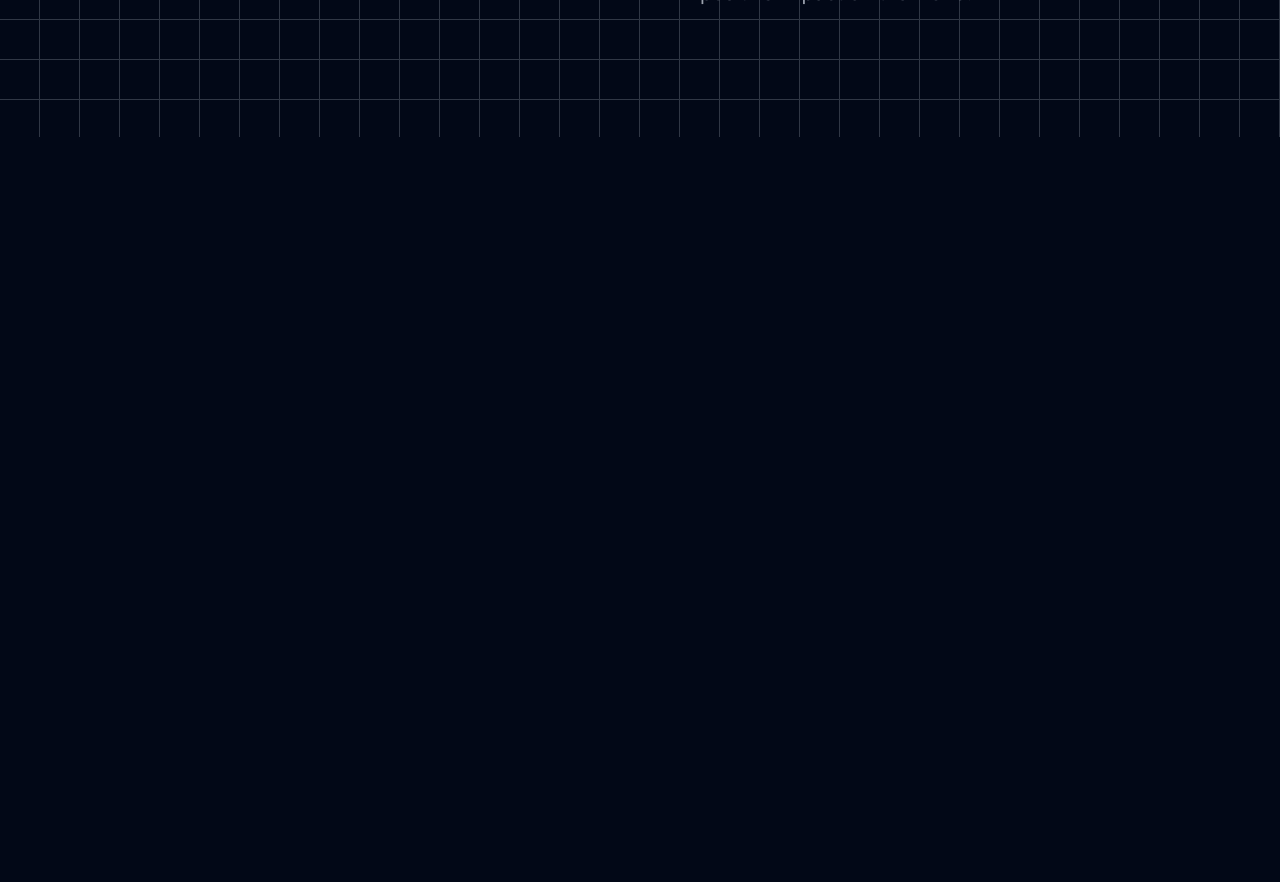
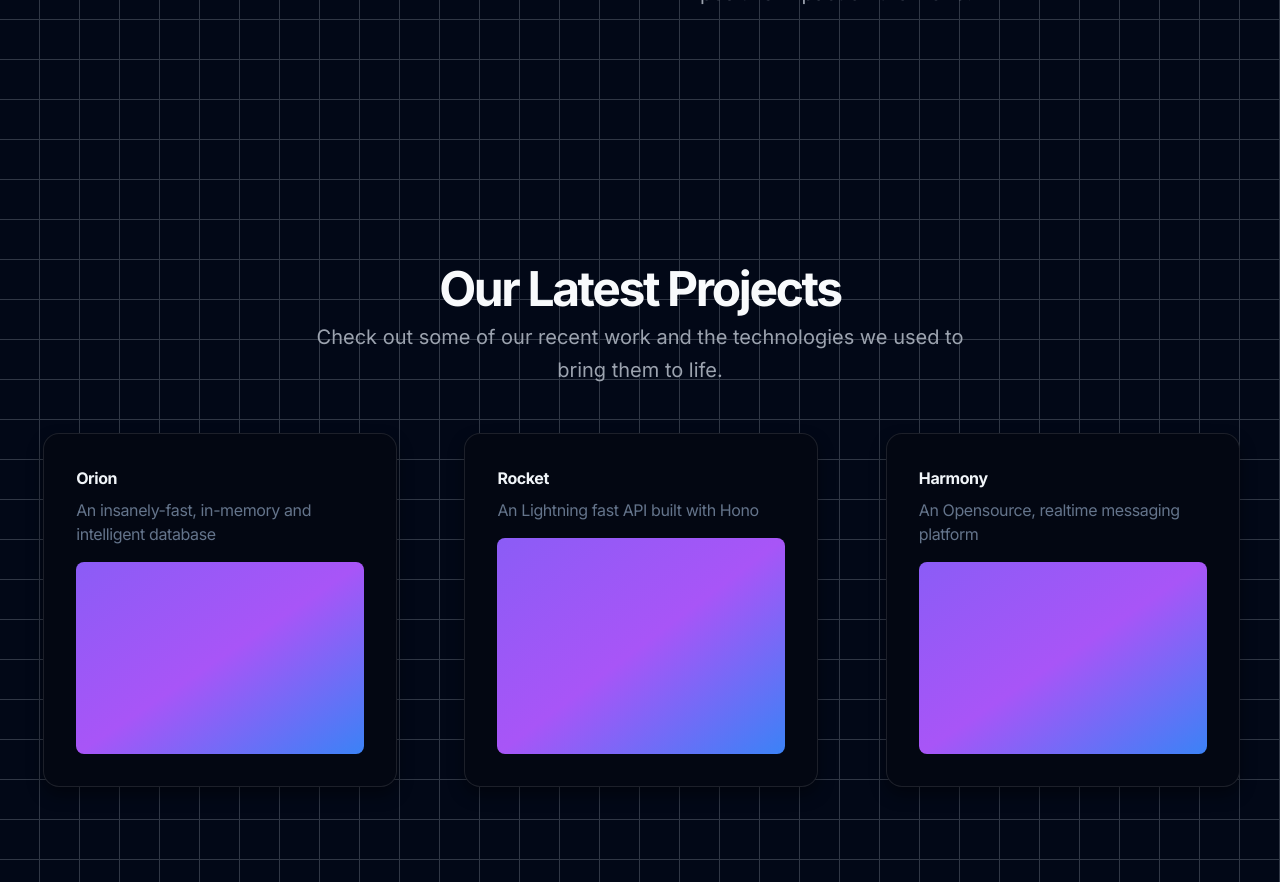
Before and after one commit to thestarsociety/hq, a Next.js app: page /hq in a window 1280 px wide. Shown: the part 1820-2702 px from the top of the page. Before the commit the page ends 1957 px from the top, so only its background shows below. Built offline with nearby package versions, Linux system fonts and the light colour scheme.

Commit message:
feat: projects section

```diff
--- a/app/(routes)/hq/page.tsx
+++ b/app/(routes)/hq/page.tsx
@@ -3,6 +3,7 @@
 import GridPattern from "@/components/magicui/grid-background";
 import { Navbar } from "@/components/navBar";
 import AboutUs from "@/components/pages/aboutUs";
+import Projects from "@/components/pages/projects";
 import { MarqueeDemo } from "@/components/reviews";
 
 const HqPage = () => {
@@ -16,7 +17,7 @@
             {/* Main content */}
             <div className="relative z-10 space-y-5">
                 {/* Fixed Navbar at the top */}
-                <div className="fixed top-0 left-0 w-full z-50">
+                <div className="fixed top-4 left-0 w-full z-50">
                     <Navbar />
                 </div>
 
@@ -47,6 +48,7 @@
                         </div>
                     </section>
                     <AboutUs />
+                    <Projects />
                 </div>
             </div>
         </div>
--- /dev/null
+++ b/components/magicui/3d-pin.tsx
@@ -0,0 +1,164 @@
+"use client";
+import React, { useState } from "react";
+import { motion } from "framer-motion";
+import { cn } from "@/lib/utils";
+
+export const PinContainer = ({
+  children,
+  title,
+  href,
+  className,
+  containerClassName,
+}: {
+  children: React.ReactNode;
+  title?: string;
+  href?: string;
+  className?: string;
+  containerClassName?: string;
+}) => {
+  const [transform, setTransform] = useState(
+    "translate(-50%,-50%) rotateX(0deg)"
+  );
+
+  const onMouseEnter = () => {
+    setTransform("translate(-50%,-50%) rotateX(40deg) scale(0.8)");
+  };
+  const onMouseLeave = () => {
+    setTransform("translate(-50%,-50%) rotateX(0deg) scale(1)");
+  };
+
+  return (
+    <div
+      className={cn(
+        "relative group/pin z-50  cursor-pointer",
+        containerClassName
+      )}
+      onMouseEnter={onMouseEnter}
+      onMouseLeave={onMouseLeave}
+    >
+      <div
+        style={{
+          perspective: "1000px",
+          transform: "rotateX(70deg) translateZ(0deg)",
+        }}
+        className="absolute left-1/2 top-1/2 ml-[0.09375rem] mt-4 -translate-x-1/2 -translate-y-1/2"
+      >
+        <div
+          style={{
+            transform: transform,
+          }}
+          className="absolute left-1/2 p-4 top-1/2  flex justify-start items-start  rounded-2xl  shadow-[0_8px_16px_rgb(0_0_0/0.4)] bg-gray-950 border border-white/[0.1] group-hover/pin:border-white/[0.2] transition duration-700 overflow-hidden"
+        >
+          <div className={cn(" relative z-50 ", className)}>{children}</div>
+        </div>
+      </div>
+      <PinPerspective title={title} href={href} />
+    </div>
+  );
+};
+
+export const PinPerspective = ({
+  title,
+  href,
+}: {
+  title?: string;
+  href?: string;
+}) => {
+  return (
+    <motion.div className="pointer-events-none  w-96 h-80 flex items-center justify-center opacity-0 group-hover/pin:opacity-100 z-[60] transition duration-500">
+      <div className=" w-full h-full -mt-7 flex-none  inset-0">
+        <div className="absolute top-0 inset-x-0  flex justify-center">
+          <a
+            href={href}
+            target={"_blank"}
+            className="relative flex space-x-2 items-center z-10 rounded-full bg-zinc-950 py-0.5 px-4 ring-1 ring-white/10 "
+          >
+            <span className="relative z-20 text-white text-xs font-bold inline-block py-0.5">
+              {title}
+            </span>
+
+            <span className="absolute -bottom-0 left-[1.125rem] h-px w-[calc(100%-2.25rem)] bg-gradient-to-r from-emerald-400/0 via-emerald-400/90 to-emerald-400/0 transition-opacity duration-500 group-hover/btn:opacity-40"></span>
+          </a>
+        </div>
+
+        <div
+          style={{
+            perspective: "1000px",
+            transform: "rotateX(70deg) translateZ(0)",
+          }}
+          className="absolute left-1/2 top-1/2 ml-[0.09375rem] mt-4 -translate-x-1/2 -translate-y-1/2"
+        >
+          <>
+            <motion.div
+              initial={{
+                opacity: 0,
+                scale: 0,
+                x: "-50%",
+                y: "-50%",
+              }}
+              animate={{
+                opacity: [0, 1, 0.5, 0],
+                scale: 1,
+
+                z: 0,
+              }}
+              transition={{
+                duration: 6,
+                repeat: Infinity,
+                delay: 0,
+              }}
+              className="absolute left-1/2 top-1/2  h-[11.25rem] w-[11.25rem] rounded-[50%] bg-sky-500/[0.08] shadow-[0_8px_16px_rgb(0_0_0/0.4)]"
+            ></motion.div>
+            <motion.div
+              initial={{
+                opacity: 0,
+                scale: 0,
+                x: "-50%",
+                y: "-50%",
+              }}
+              animate={{
+                opacity: [0, 1, 0.5, 0],
+                scale: 1,
+
+                z: 0,
+              }}
+              transition={{
+                duration: 6,
+                repeat: Infinity,
+                delay: 2,
+              }}
+              className="absolute left-1/2 top-1/2  h-[11.25rem] w-[11.25rem] rounded-[50%] bg-sky-500/[0.08] shadow-[0_8px_16px_rgb(0_0_0/0.4)]"
+            ></motion.div>
+            <motion.div
+              initial={{
+                opacity: 0,
+                scale: 0,
+                x: "-50%",
+                y: "-50%",
+              }}
+              animate={{
+                opacity: [0, 1, 0.5, 0],
+                scale: 1,
+
+                z: 0,
+              }}
+              transition={{
+                duration: 6,
+                repeat: Infinity,
+                delay: 4,
+              }}
+              className="absolute left-1/2 top-1/2  h-[11.25rem] w-[11.25rem] rounded-[50%] bg-sky-500/[0.08] shadow-[0_8px_16px_rgb(0_0_0/0.4)]"
+            ></motion.div>
+          </>
+        </div>
+
+        <>
+          <motion.div className="absolute right-1/2 bottom-1/2 bg-gradient-to-b from-transparent to-cyan-500 translate-y-[14px] w-px h-20 group-hover/pin:h-40 blur-[2px]" />
+          <motion.div className="absolute right-1/2 bottom-1/2 bg-gradient-to-b from-transparent to-cyan-500 translate-y-[14px] w-px h-20 group-hover/pin:h-40  " />
+          <motion.div className="absolute right-1/2 translate-x-[1.5px] bottom-1/2 bg-cyan-600 translate-y-[14px] w-[4px] h-[4px] rounded-full z-40 blur-[3px]" />
+          <motion.div className="absolute right-1/2 translate-x-[0.5px] bottom-1/2 bg-cyan-300 translate-y-[14px] w-[2px] h-[2px] rounded-full z-40 " />
+        </>
+      </div>
+    </motion.div>
+  );
+};
--- /dev/null
+++ b/components/pages/projects.tsx
@@ -0,0 +1,73 @@
+"use client";
+
+
+import Link from "next/link"
+import { PinContainer } from "../magicui/3d-pin";
+
+export default function Projects() {
+  return (
+    <section className="w-full py-12 md:py-24 lg:py-32">
+      <div className="container grid gap-12 px-4 md:px-6">
+        <div className="flex flex-col items-center justify-center space-y-4 text-center">
+          <div className="space-y-2">
+            <h2 className="text-3xl font-bold tracking-tighter sm:text-5xl">Our Latest Projects</h2>
+            <p className="max-w-[700px] text-gray-500 md:text-xl/relaxed lg:text-base/relaxed xl:text-xl/relaxed dark:text-gray-400">
+              Check out some of our recent work and the technologies we used to bring them to life.
+            </p>
+          </div>
+        </div>
+        <div className="grid grid-cols-1 gap-8 sm:grid-cols-2 lg:grid-cols-3">
+          {/** add projects here */}
+        <PinContainer
+        title="/orion"
+        href="https://orion.thestarsociety.tech"
+        >
+        <div className="flex basis-full flex-col p-4 tracking-tight text-slate-100/50 sm:basis-1/2 w-[20rem] h-[20rem] ">
+          <h3 className="max-w-xs !pb-2 !m-0 font-bold  text-base text-slate-100">
+            Orion
+          </h3>
+          <div className="text-base !m-0 !p-0 font-normal">
+            <span className="text-slate-500 ">
+              An insanely-fast, in-memory and intelligent database
+            </span>
+          </div>
+          <div className="flex flex-1 w-full rounded-lg mt-4 bg-gradient-to-br from-violet-500 via-purple-500 to-blue-500" />
+        </div>
+        </PinContainer>
+        <PinContainer
+        title="/rocket"
+        href="https://rocket-snowy.vercel.app"
+      >
+        <div className="flex basis-full flex-col p-4 tracking-tight text-slate-100/50 sm:basis-1/2 w-[20rem] h-[20rem] ">
+          <h3 className="max-w-xs !pb-2 !m-0 font-bold  text-base text-slate-100">
+            Rocket
+          </h3>
+          <div className="text-base !m-0 !p-0 font-normal">
+            <span className="text-slate-500 ">
+              An Lightning fast API built with Hono
+            </span>
+          </div>
+          <div className="flex flex-1 w-full rounded-lg mt-4 bg-gradient-to-br from-violet-500 via-purple-500 to-blue-500" />
+        </div>
+        </PinContainer>
+        <PinContainer
+        title="/harmony"
+        href="https://github.com/exprays/harmony"
+      >
+        <div className="flex basis-full flex-col p-4 tracking-tight text-slate-100/50 sm:basis-1/2 w-[20rem] h-[20rem] ">
+          <h3 className="max-w-xs !pb-2 !m-0 font-bold  text-base text-slate-100">
+            Harmony
+          </h3>
+          <div className="text-base !m-0 !p-0 font-normal">
+            <span className="text-slate-500 ">
+              An Opensource, realtime messaging platform
+            </span>
+          </div>
+          <div className="flex flex-1 w-full rounded-lg mt-4 bg-gradient-to-br from-violet-500 via-purple-500 to-blue-500" />
+        </div>
+      </PinContainer>
+        </div>
+      </div>
+    </section>
+  )
+}
```
